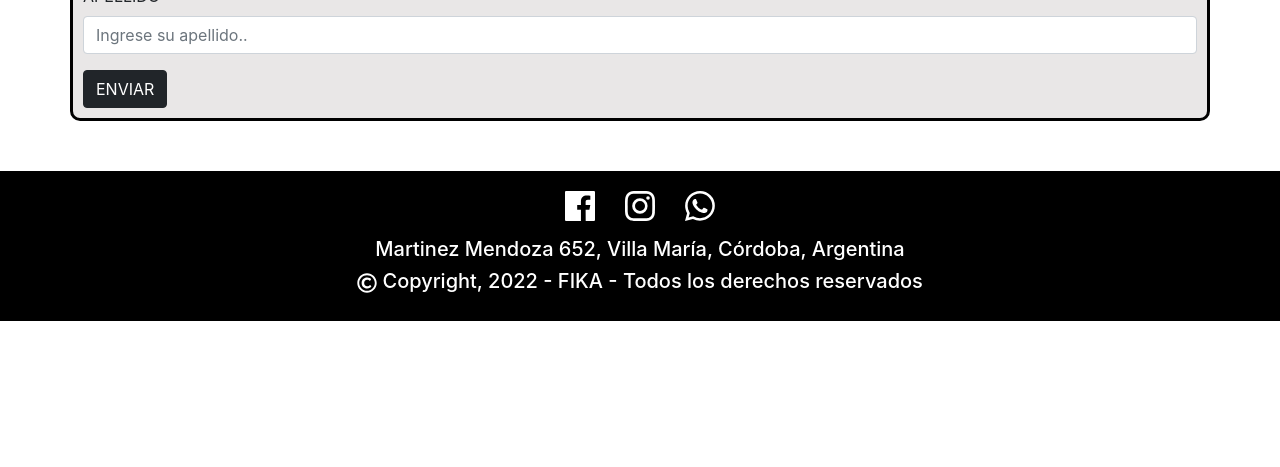
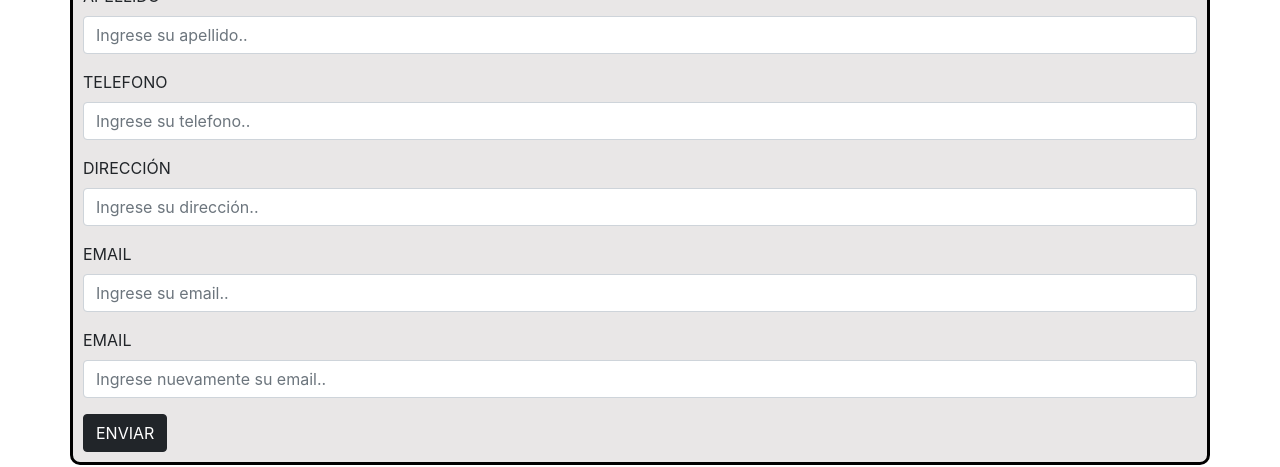
Before and after one commit to Santiago-Fiorotto/trabajo-react-coder, a React (Create React App) app: page /contacto in a window 1280 px wide. Shown: the part 251-718 px from the top of the page. Built offline with nearby package versions, Linux system fonts and the light colour scheme; no server answers; the database is empty.

Commit message:
formulario completo y con validacion

```diff
--- a/src/components/Form.jsx
+++ b/src/components/Form.jsx
@@ -8,6 +8,10 @@ import { db } from '../services/firebaseConfig';
 const Form = () => {
     const [name,setName] = useState ("");
     const [lastName,setLastName] = useState ("");
+    const [telefono, setTelefono] = useState();
+    const [direccion, setDireccion] = useState ("");
+    const [mailUno, setMailUno] = useState ("");
+    const [mailDos, setMailDos] = useState ("");
     const [orderId, setOrderId] = useState("");
 
     const {cart, totalPrecio, deleteAll} = useContext(CartContext);
@@ -48,6 +52,24 @@ const Form = () => {
         setLastName (e.target.value)
     };
 
+    const handleTelefono = (e) => {
+      setTelefono (e.target.value)
+    };
+
+    const handleDireccion = (e) => {
+      setDireccion (e.target.value)
+  };
+
+  const handleMailUno = (e) => {
+    setMailUno(e.target.value)
+};
+
+const handleMailDos = (e) => {
+  setMailDos (e.target.value)
+};
+
+
+
     if (orderId) {
       return (<h2>Gracias por tu compra !! Te dejamos tu número de pedido por cualquier consulta que quiera realizar. {orderId} </h2>);
     }
@@ -62,7 +84,23 @@ const Form = () => {
     <label className="form-label">APELLIDO</label>
     <input onChange={handleLastName} value={lastName} placeholder='Ingrese su apellido..' type="text" className="form-control" name='apellido' required/>
   </div>
-  <button type="submit" className="btn btn-dark">ENVIAR</button>
+  <div className="mb-3">
+    <label className="form-label">TELEFONO</label>
+    <input onChange={handleTelefono} value={telefono} placeholder='Ingrese su telefono..' type="number" className="form-control" name='telefono' required/>
+  </div>
+  <div className="mb-3">
+    <label className="form-label">DIRECCIÓN</label>
+    <input onChange={handleDireccion} value={direccion} placeholder='Ingrese su dirección..' type="text" className="form-control" name='direccion' required/>
+  </div>
+  <div className="mb-3">
+    <label className="form-label">EMAIL</label>
+    <input onChange={handleMailUno} value={mailUno} placeholder='Ingrese su email..' type="text" className="form-control" name='email' required/>
+  </div>
+  <div className="mb-3">
+    <label className="form-label">EMAIL</label>
+    <input onChange={handleMailDos} value={mailDos} placeholder='Ingrese nuevamente su email..' type="text" className="form-control" name='email' required/>
+  </div>
+  <button disabled={true ? mailUno !== mailDos : mailUno === mailDos} type="submit" className="btn btn-dark">ENVIAR</button>
 </form>
   )
 }
```
